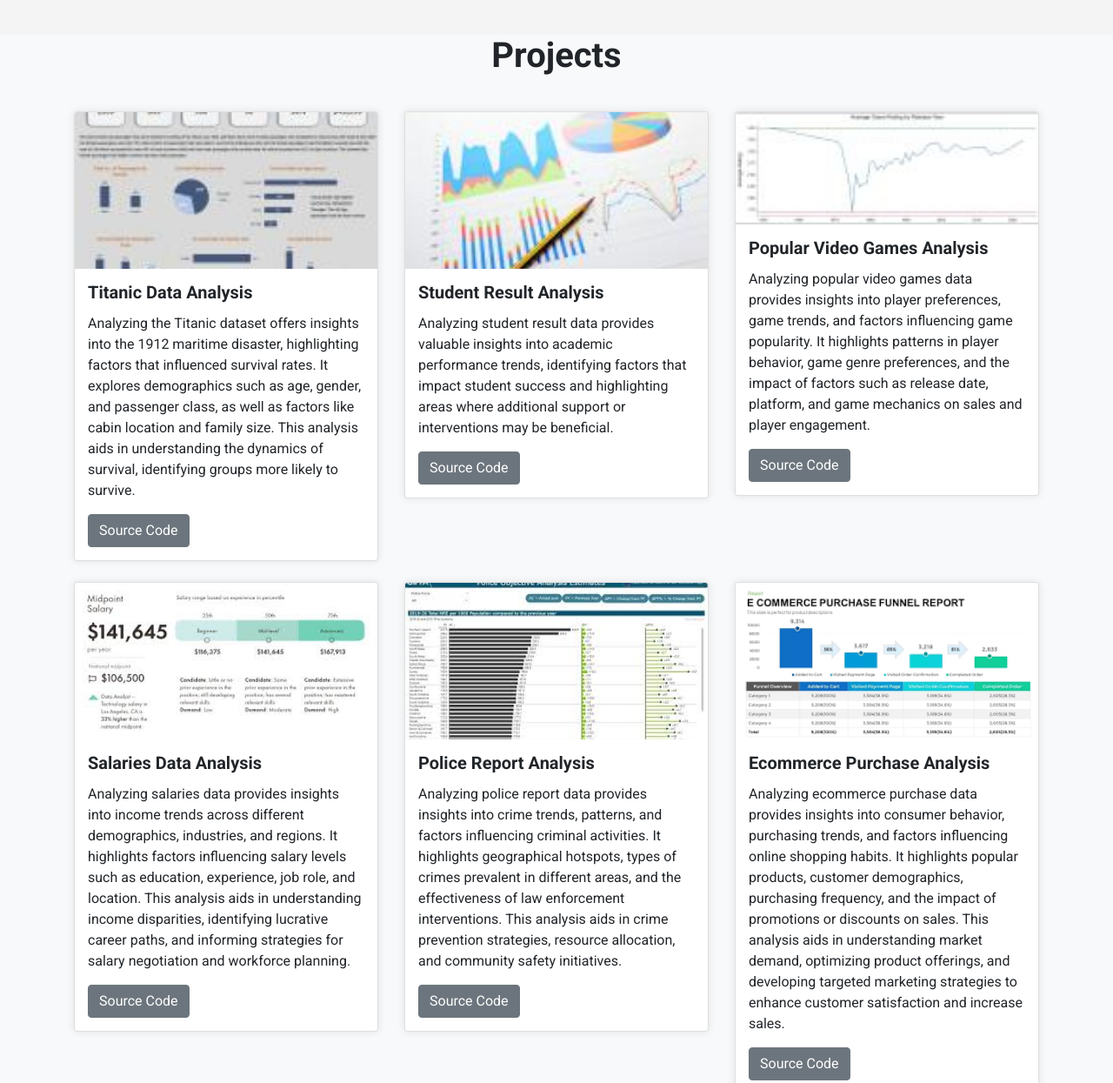
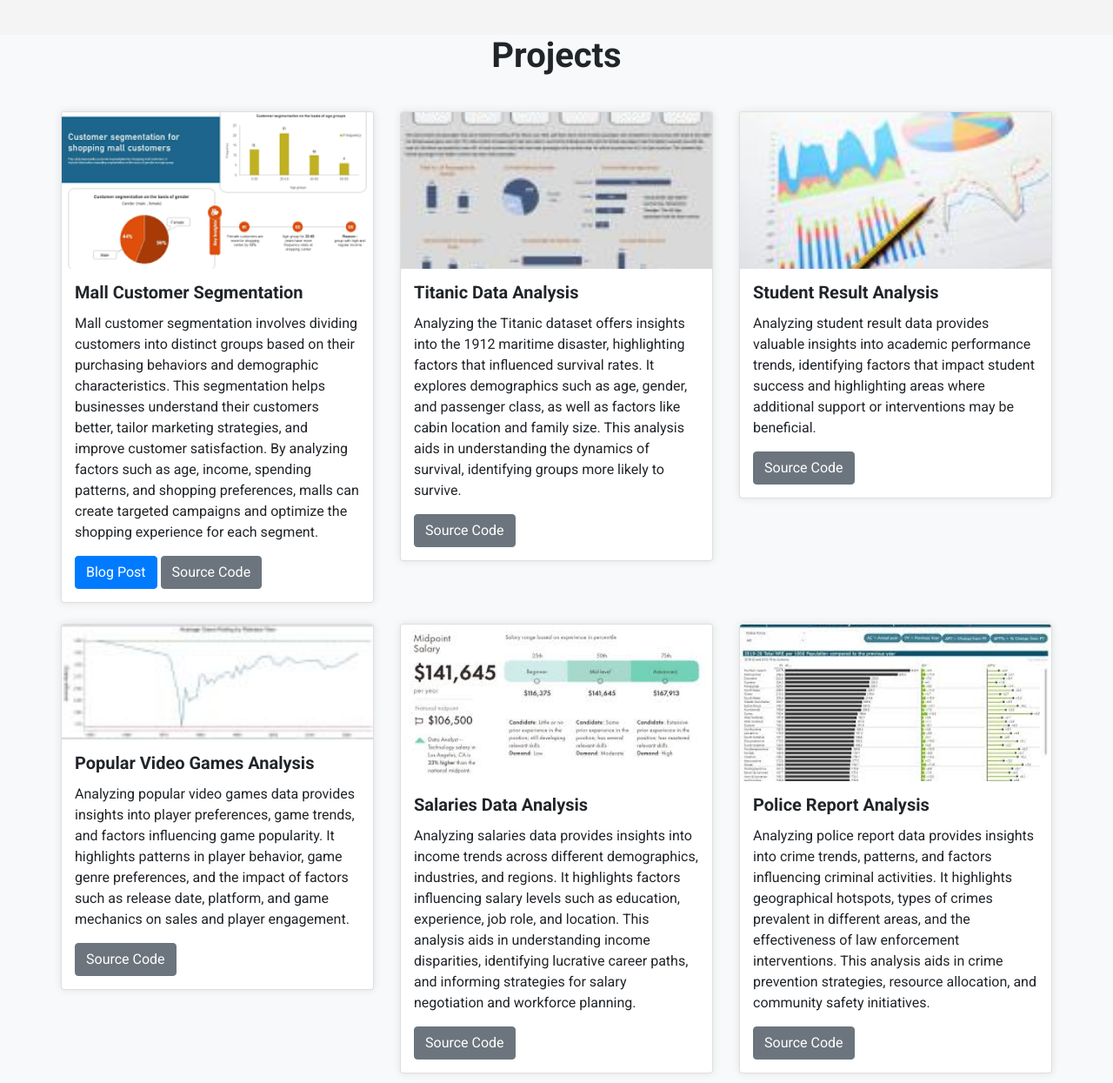
Before and after one commit to Mohsin-Irfan/Data-Science-Portfolio, a plain HTML site: page index.html in a window 1280 px wide. Shown: the part 1580-2825 px from the top of the page at 87% size. Drawn offline with nearby package versions, Linux system fonts and the light colour scheme.

Commit message:
New-Project

```diff
--- a/index.html
+++ b/index.html
@@ -227,10 +227,23 @@ html {
         <div class="container">
             <h2 class="text-center animate__animated animate__fadeInUp"><b>Projects</b></h2>
             <div class="row">
+                <div class="row">
+                    <!-- Project 0 -->
+                    <div class="col-md-4 mb-4">
+                        <div class="card animate__animated animate__fadeInUp animate__delay-1s">
+                            <img src="images/projects/16.png" class="card-img-top" alt="Project 1">
+                            <div class="card-body">
+                                <h5 class="card-title"><b>Mall Customer Segmentation</b></h5>
+                                <p class="card-text">Mall customer segmentation involves dividing customers into distinct groups based on their purchasing behaviors and demographic characteristics. This segmentation helps businesses understand their customers better, tailor marketing strategies, and improve customer satisfaction. By analyzing factors such as age, income, spending patterns, and shopping preferences, malls can create targeted campaigns and optimize the shopping experience for each segment.</p>
+                                <a href="https://medium.com/@mohsinirfan2728/analyzing-mall-customer-segmentation-with-clustering-techniques-59dd7b4fc5ef" class="btn btn-primary">Blog Post</a>
+                                <a href="https://github.com/Mohsin-Irfan/Mall-Customer-Segmentation" class="btn btn-secondary">Source Code</a>
+                            </div>
+                        </div>
+                    </div>
                 <!-- Project 1 -->
                 <div class="col-md-4 mb-4">
                     <div class="card animate__animated animate__fadeInUp animate__delay-1s">
-                        <img src="images/projects/5.jpg" class="card-img-top" alt="Project 1">
+                        <img src="images/projects/5.jpg" class="card-img-top" alt="Project 2">
                         <div class="card-body">
                             <h5 class="card-title"><b>Titanic Data Analysis</b></h5>
                             <p class="card-text">Analyzing the Titanic dataset offers insights into the 1912 maritime disaster, highlighting factors that influenced survival rates. It explores demographics such as age, gender, and passenger class, as well as factors like cabin location and family size. This analysis aids in understanding the dynamics of survival, identifying groups more likely to survive.</p>
@@ -241,7 +254,7 @@ html {
                 <!-- Project 2 -->
                 <div class="col-md-4 mb-4">
                     <div class="card animate__animated animate__fadeInUp animate__delay-2s">
-                        <img src="images/projects/6.jpg" class="card-img-top" alt="Project 2">
+                        <img src="images/projects/6.jpg" class="card-img-top" alt="Project 3">
                         <div class="card-body">
                             <h5 class="card-title"><b>Student Result Analysis</b></h5>
                             <p class="card-text">Analyzing student result data provides valuable insights into academic performance trends, identifying factors that impact student success and highlighting areas where additional support or interventions may be beneficial.</p>
@@ -252,7 +265,7 @@ html {
                 <!-- Project 3 -->
                 <div class="col-md-4 mb-4">
                     <div class="card animate__animated animate__fadeInUp animate__delay-3s">
-                        <img src="images/projects/7.jpg" class="card-img-top" alt="Project 3">
+                        <img src="images/projects/7.jpg" class="card-img-top" alt="Project 4">
                         <div class="card-body">
                             <h5 class="card-title"><b>Popular Video Games Analysis</b></h5>
                             <p class="card-text">Analyzing popular video games data provides insights into player preferences, game trends, and factors influencing game popularity. It highlights patterns in player behavior, game genre preferences, and the impact of factors such as release date, platform, and game mechanics on sales and player engagement.</p>
@@ -263,7 +276,7 @@ html {
                 <!-- Project 1 -->
                 <div class="col-md-4 mb-4">
                   <div class="card animate__animated animate__fadeInUp animate__delay-1s">
-                      <img src="images/projects/8.jpeg" class="card-img-top" alt="Project 1">
+                      <img src="images/projects/8.jpeg" class="card-img-top" alt="Project 5">
                       <div class="card-body">
                           <h5 class="card-title"><b>Salaries Data Analysis</b></h5>
                           <p class="card-text">Analyzing salaries data provides insights into income trends across different demographics, industries, and regions. It highlights factors influencing salary levels such as education, experience, job role, and location. This analysis aids in understanding income disparities, identifying lucrative career paths, and informing strategies for salary negotiation and workforce planning.</p>
@@ -274,7 +287,7 @@ html {
               <!-- Project 2 -->
               <div class="col-md-4 mb-4">
                   <div class="card animate__animated animate__fadeInUp animate__delay-2s">
-                      <img src="images/projects/10.jpeg" class="card-img-top" alt="Project 2">
+                      <img src="images/projects/10.jpeg" class="card-img-top" alt="Project 6">
                       <div class="card-body">
                           <h5 class="card-title"><b>Police Report Analysis</b></h5>
                           <p class="card-text">Analyzing police report data provides insights into crime trends, patterns, and factors influencing criminal activities. It highlights geographical hotspots, types of crimes prevalent in different areas, and the effectiveness of law enforcement interventions. This analysis aids in crime prevention strategies, resource allocation, and community safety initiatives.</p>
@@ -285,7 +298,7 @@ html {
               <!-- Project 3 -->
               <div class="col-md-4 mb-4">
                   <div class="card animate__animated animate__fadeInUp animate__delay-3s">
-                      <img src="images/projects/11.png" class="card-img-top" alt="Project 3">
+                      <img src="images/projects/11.png" class="card-img-top" alt="Project 7">
                       <div class="card-body">
                           <h5 class="card-title"><b>Ecommerce Purchase Analysis</b></h5>
                           <p class="card-text">Analyzing ecommerce purchase data provides insights into consumer behavior, purchasing trends, and factors influencing online shopping habits. It highlights popular products, customer demographics, purchasing frequency, and the impact of promotions or discounts on sales. This analysis aids in understanding market demand, optimizing product offerings, and developing targeted marketing strategies to enhance customer satisfaction and increase sales.</p>
@@ -296,7 +309,7 @@ html {
               <!-- Project 1 -->
               <div class="col-md-4 mb-4">
                 <div class="card animate__animated animate__fadeInUp animate__delay-1s">
-                    <img src="images/projects/13.jpeg" class="card-img-top" alt="Project 1">
+                    <img src="images/projects/13.jpeg" class="card-img-top" alt="Project 8">
                     <div class="card-body">
                         <h5 class="card-title"><b>Banking System</b></h5>
                         <p class="card-text">This Banking System is a comprehensive application that simulates a basic banking environment. It allows users to create accounts, deposit and withdraw funds, transfer money between accounts, and view transaction history. The system ensures security by implementing authentication for account access and encryption for sensitive information. It also includes features such as balance inquiries and account management functionalities. This application provides a practical demonstration of banking operations, focusing on user-friendly interactions and secure financial transactions</p>
@@ -307,7 +320,7 @@ html {
             <!-- Project 2 -->
             <div class="col-md-4 mb-4">
                 <div class="card animate__animated animate__fadeInUp animate__delay-2s">
-                    <img src="images/projects/12.png" class="card-img-top" alt="Project 2">
+                    <img src="images/projects/12.png" class="card-img-top" alt="Project 9">
                     <div class="card-body">
                         <h5 class="card-title"><b>Mental Health Analysis</b></h5>
                         <p class="card-text">Analyzing mental health data provides insights into prevalence rates, trends in mental health disorders, and factors influencing mental well-being. It highlights demographic differences, access to mental health services, and the impact of interventions such as therapy and medication. This analysis aids in understanding mental health disparities, informing public health policies, and developing effective strategies for mental health promotion and support.</p>
@@ -318,7 +331,7 @@ html {
             <!-- Project 3 -->
             <div class="col-md-4 mb-4">
                 <div class="card animate__animated animate__fadeInUp animate__delay-3s">
-                    <img src="images/projects/9.png" class="card-img-top" alt="Project 3">
+                    <img src="images/projects/9.png" class="card-img-top" alt="Project 10">
                     <div class="card-body">
                         <h5 class="card-title"><b>Covid-19 Data Analysis</b></h5>
                         <p class="card-text">Analyzing COVID-19 data provides insights into the spread, impact, and mitigation strategies of the virus. It highlights infection rates, mortality rates, vaccination coverage, and factors influencing the effectiveness of public health measures. This analysis aids in understanding pandemic dynamics, identifying at-risk populations, and informing decision-making for healthcare resource allocation and policy development to manage and mitigate the spread of COVID-19.</p>
```
Also changed, not shown: images/projects/16.png (added).
